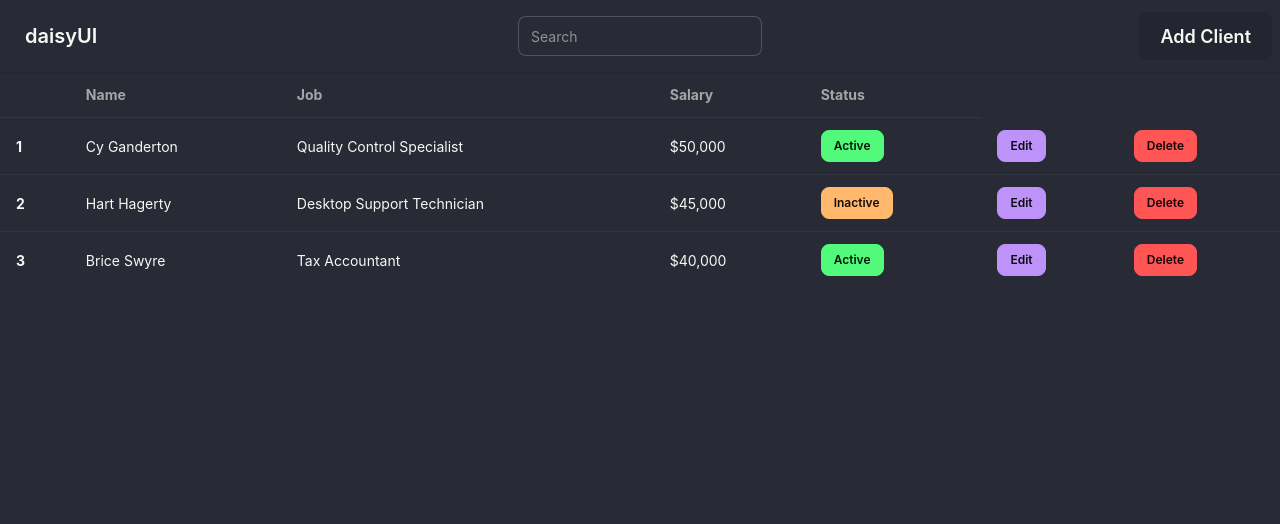
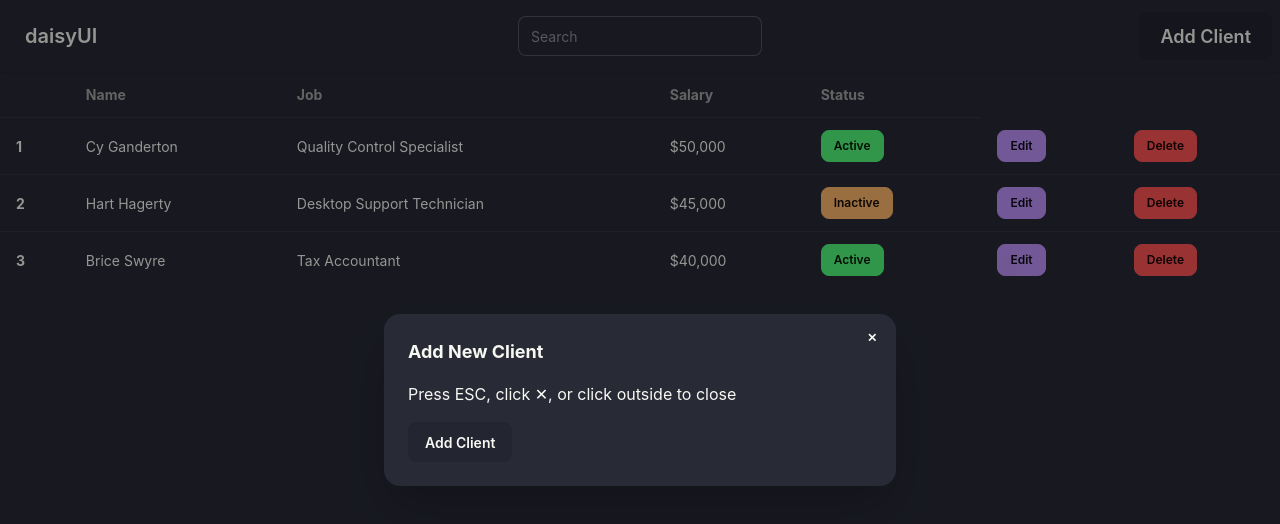
Before and after one commit to bot-ryan/CRUD_Project_v2, a React (Vite) app in the folder crud-frontend/: page / in a window 1280 px wide. Both pictures are taken after a click on the link "Add Client". Shown: the top 524 px of the page. Built offline with nearby package versions, Linux system fonts and the light colour scheme.

Commit message:
added ModalForm (popup) for Add Client button

```diff
--- a/crud-frontend/src/App.jsx
+++ b/crud-frontend/src/App.jsx
@@ -1,11 +1,38 @@
+import ModalForm from "./components/ModalForm";
 import NavBar from "./components/NavBar";
 import TableList from "./components/TableList";
+import { useState } from "react";
 
 function App() {
+
+	const [isOpen, setisOpen] = useState(false);
+	const [modalMode, setmodalMode] = useState("add");
+
+	const handleModal = (mode) => {
+		setmodalMode(mode);
+		setisOpen(!isOpen);
+	}
+
+	const handleSubmit = () => {
+		// handle form submission here
+		if(modalMode === "add"){
+			// add new client
+			console.log("Adding new client...");
+		} else if(modalMode === "edit"){
+			// edit existing client
+			console.log("Editing existing client...");
+		}
+	}
+
+
 	return (
 		<>
-			<NavBar />
+			<NavBar onOpen={() => handleModal('add')} />
 			<TableList />
+			<ModalForm isOpen={isOpen}
+			onClose={() => setisOpen(false)}
+			onSubmit={handleSubmit}
+			mode={modalMode} />
 		</>
 	);
 }
--- /dev/null
+++ b/crud-frontend/src/components/ModalForm.jsx
@@ -0,0 +1,35 @@
+const ModalForm = ({ isOpen, onClose, onSubmit, mode }) => {
+  return (
+    <>
+
+      <dialog id="my_modal" className="modal" open={isOpen}>
+        <div className="modal-box">
+          {/* X button to close */}
+          <form method="dialog">
+            <button className="btn btn-sm btn-circle btn-ghost absolute right-2 top-2" onClick={onClose}>
+              ✕
+            </button>
+          </form>
+
+          <h3 className="font-bold text-lg">
+            {mode === "add" ? "Add New Client" : "Edit Client"}
+          </h3>
+          <p className="py-4">Press ESC, click ✕, or click outside to close</p>
+          <button className="btn" onClick={() => {
+            onSubmit();
+            onClose();
+          }}>
+            {mode === "add" ? "Add Client" : "Save Changes"}
+          </button>
+        </div>
+
+        {/* Click outside to close */}
+        <form method="dialog" className="modal-backdrop" onClick={onClose}>
+
+        </form>
+      </dialog>
+    </>
+  );
+};
+
+export default ModalForm;
--- a/crud-frontend/src/components/Navbar.jsx
+++ b/crud-frontend/src/components/Navbar.jsx
@@ -1,4 +1,4 @@
-const NavBar = () => {
+const NavBar = ({ onOpen }) => {
   return (
     <div className="navbar bg-base-100 shadow-sm">
       <div className="navbar-start">
@@ -43,7 +43,9 @@ const NavBar = () => {
         </ul>
       </div>
       <div className="navbar-end">
-        <a className="btn btn-lg">Add Client</a>
+        <a className="btn btn-lg" onClick={onOpen}>
+          Add Client
+        </a>
       </div>
     </div>
   );
```
